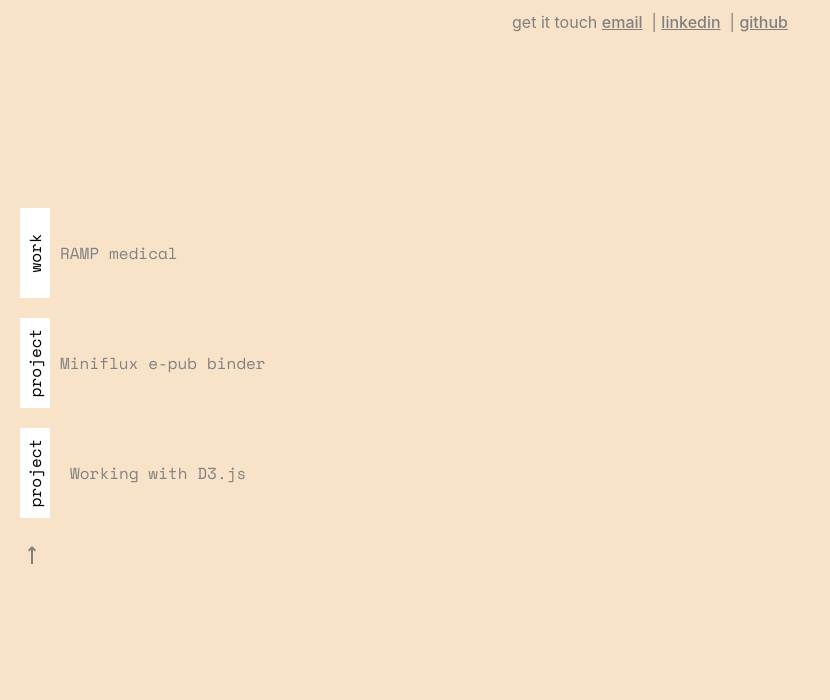
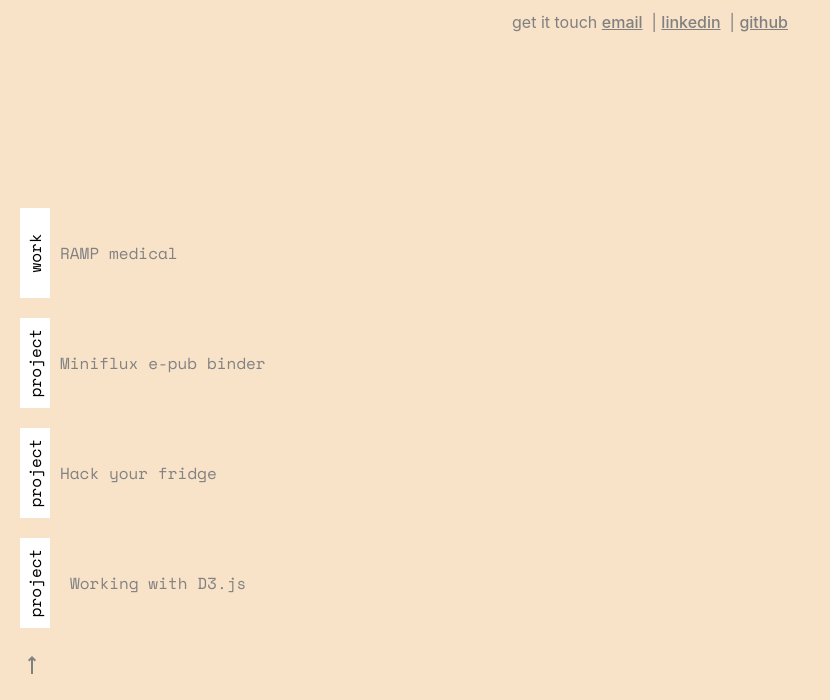
Before and after one commit to newnny/my-blog, a React (Create React App) app: page / in a window 1280 px wide. Shown: the part 758-1458 px from the top of the page, without its empty margins (0-830 px from the left). Built offline with nearby package versions, Linux system fonts and the light colour scheme.

Commit message:
Adding a new project

```diff
--- a/src/Pages/Works.tsx
+++ b/src/Pages/Works.tsx
@@ -3,6 +3,7 @@ import './Page.css'
 import { useMediaQuery, useTheme, Grid, Typography } from "@mui/material"
 import minifluxbinder from '../Images/minifluxbinder.png'
 import ramp from '../Images/ramp.png'
+import hackyourfridge from '../Images/hackyourfirdge.png'
 
 interface Data {
     id: number;
@@ -34,10 +35,17 @@ const Works: React.FC = () => {
         {
             id: 3,
             category: "project",
+            name: "Hack your fridge",
+            textColor: "#828282",
+            select: false
+        },
+        {
+            id: 4,
+            category: "project",
             name: "Working with D3.js",
             textColor: "#828282",
             select: false
-        }
+        },
     ])
     const [selectedItem, setSelectedItem] = useState<string>("")
 
@@ -56,6 +64,9 @@ const Works: React.FC = () => {
             setSelectedItem("Miniflux e-pub binder")
         } else if (name === "Working with D3.js") {
             setSelectedItem("Working with D3.js")
+        } else if (name === "Hack your fridge") {
+            setSelectedItem("Hack your fridge")
+
         }
     }
 
@@ -131,6 +142,23 @@ const Works: React.FC = () => {
                                             </div>
                                         </div>
                                     }
+                                    {selectedItem === "Hack your fridge" && i.select &&
+                                        <div className="flex-column" style={{ padding: 10 }}>
+                                            <div className="flex-center">
+                                                <img style={{ width: xsMatch ? "100%" : "30%" }} src={hackyourfridge} alt="hackyourfridge" />
+                                            </div>
+                                            <div className="flex-center">
+                                                <p style={{ fontSize: smMatch ? 14 : "inherit", color: "#444" }}>
+                                                    Hack your Fridge is a web application that helps users cook efficiently by suggesting recipes based on the ingredients they have in their fridge.<br />
+                                                    The application leverages the Yummly API and is built using TypeScript, React, and deployed on Vercel.<br />
+                                                    Please check here:&nbsp;
+                                                    <a className="a" href="https://hack-your-fridge.vercel.app/" target="_blank" rel="noreferrer">
+                                                        HAYFRIE: HAck Your FRIdgE
+                                                    </a>
+                                                </p>
+                                            </div>
+                                        </div>
+                                    }
                                 </Grid>
                             }
                         </Grid>
```
Also changed, not shown: src/Images/hackyourfirdge.png (added).
